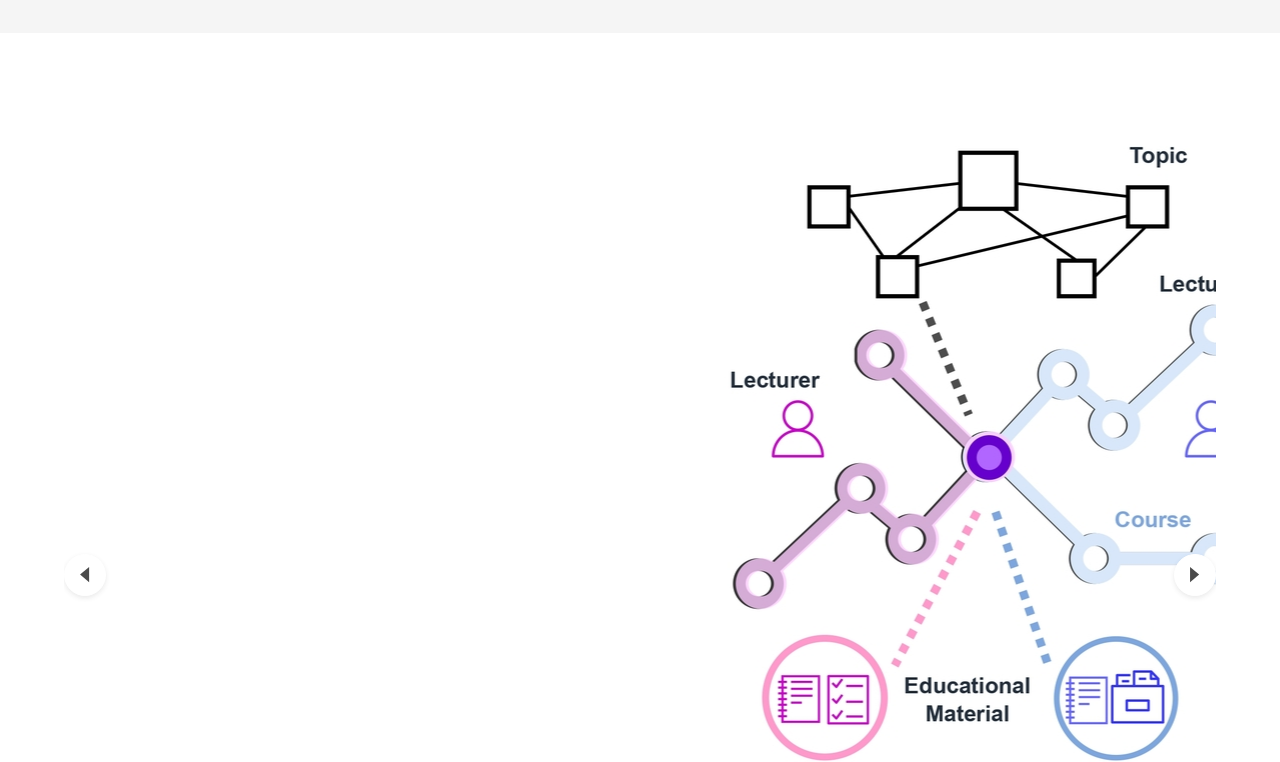
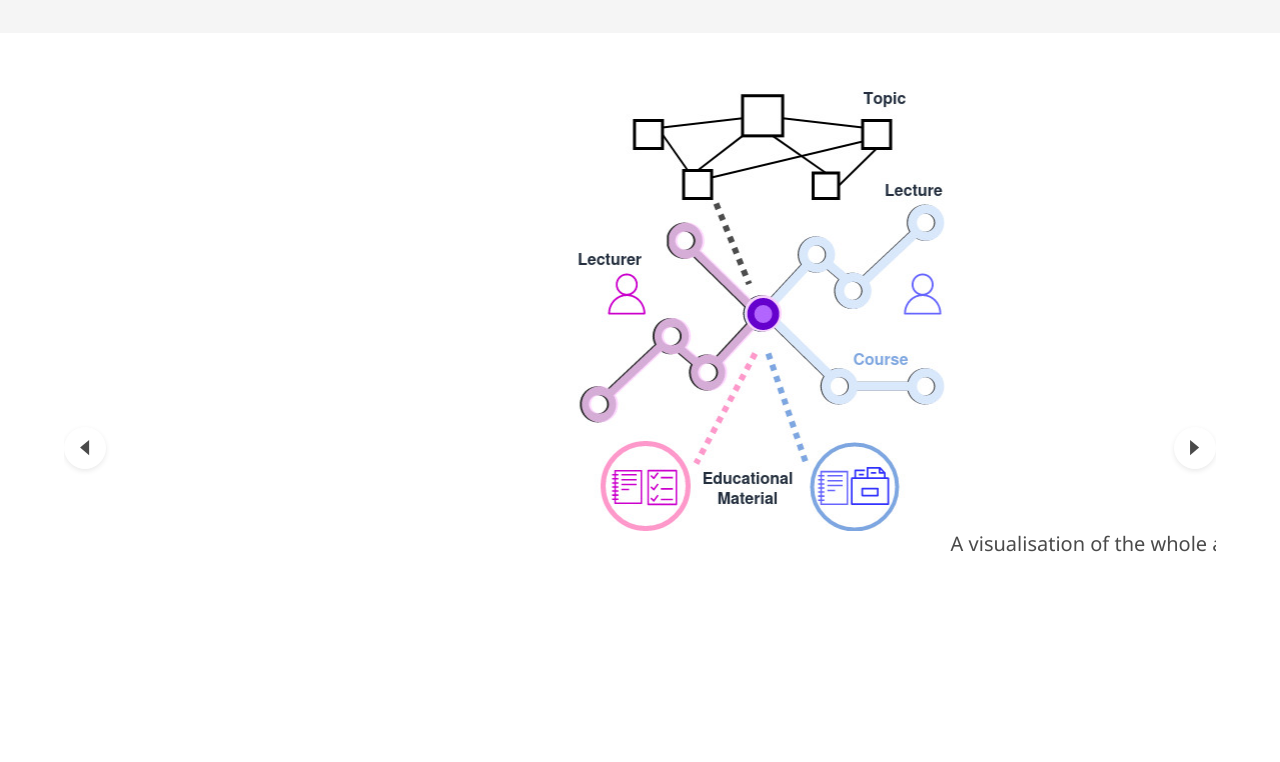
Before and after one commit to naiayti/TeachingKnowledgeGraphs.io, a plain HTML site: page index.html in a window 1280 px wide. Shown: the part 687-1449 px from the top of the page. Drawn offline with nearby package versions, Linux system fonts and the light colour scheme; some icons are missing; a web font is replaced by a local one.

Commit message:
Update index.html

```diff
--- a/index.html
+++ b/index.html
@@ -136,7 +136,7 @@ We gather resources related to KG courses from lectures offered by the Semantic
       </div>
       <div class="item">
         <!-- Your image here -->
-        <img src="static/images/tKGfull_page-0001_50.jpg" alt="A visualisation of the whole approach"/>
+        <img src="static/images/Poster ISWC teachingKGs.jpg" alt="A visualisation of the whole approach"/>
         <h2 class="subtitle has-text-centered">
           A visualisation of the whole approach.
         </h2>
```
